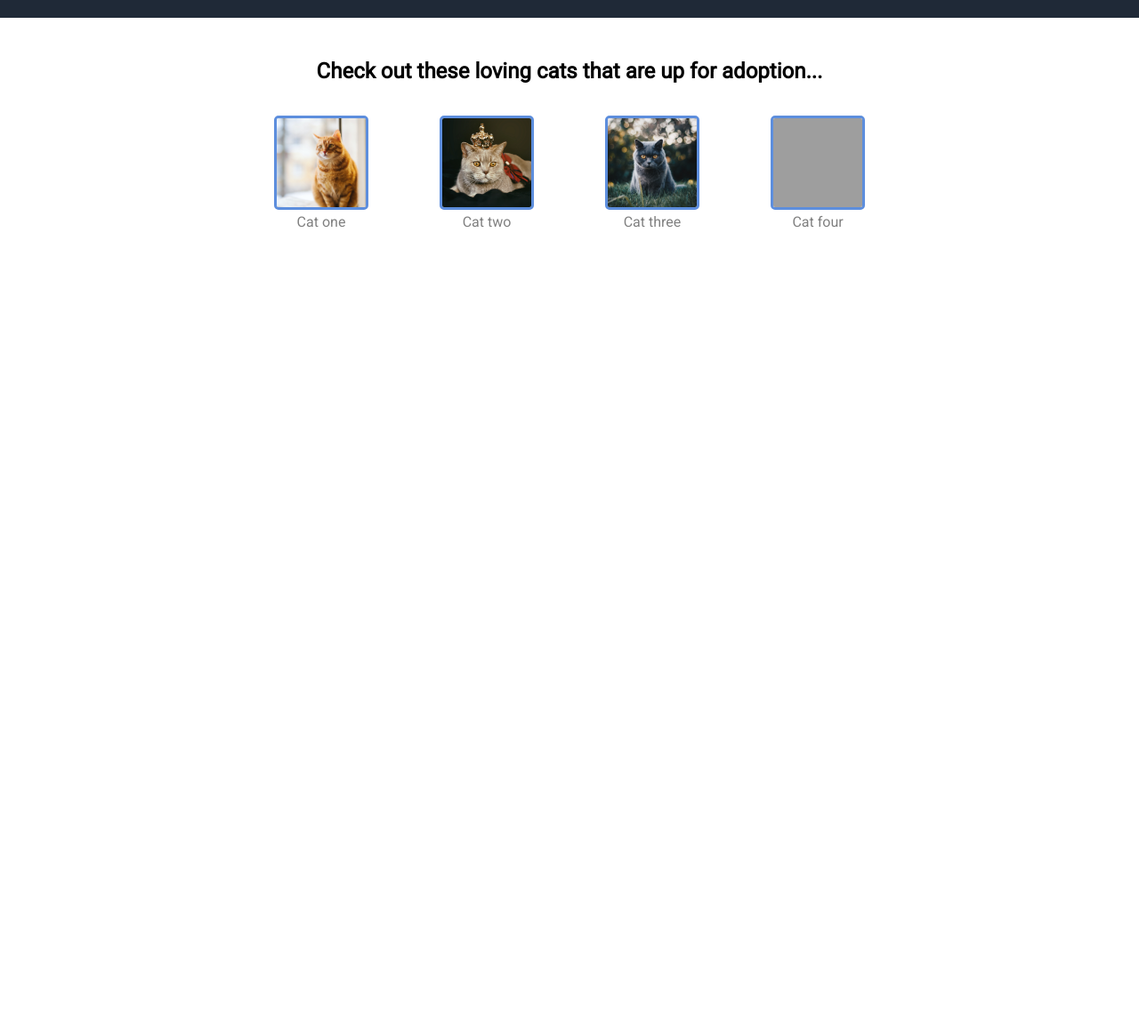
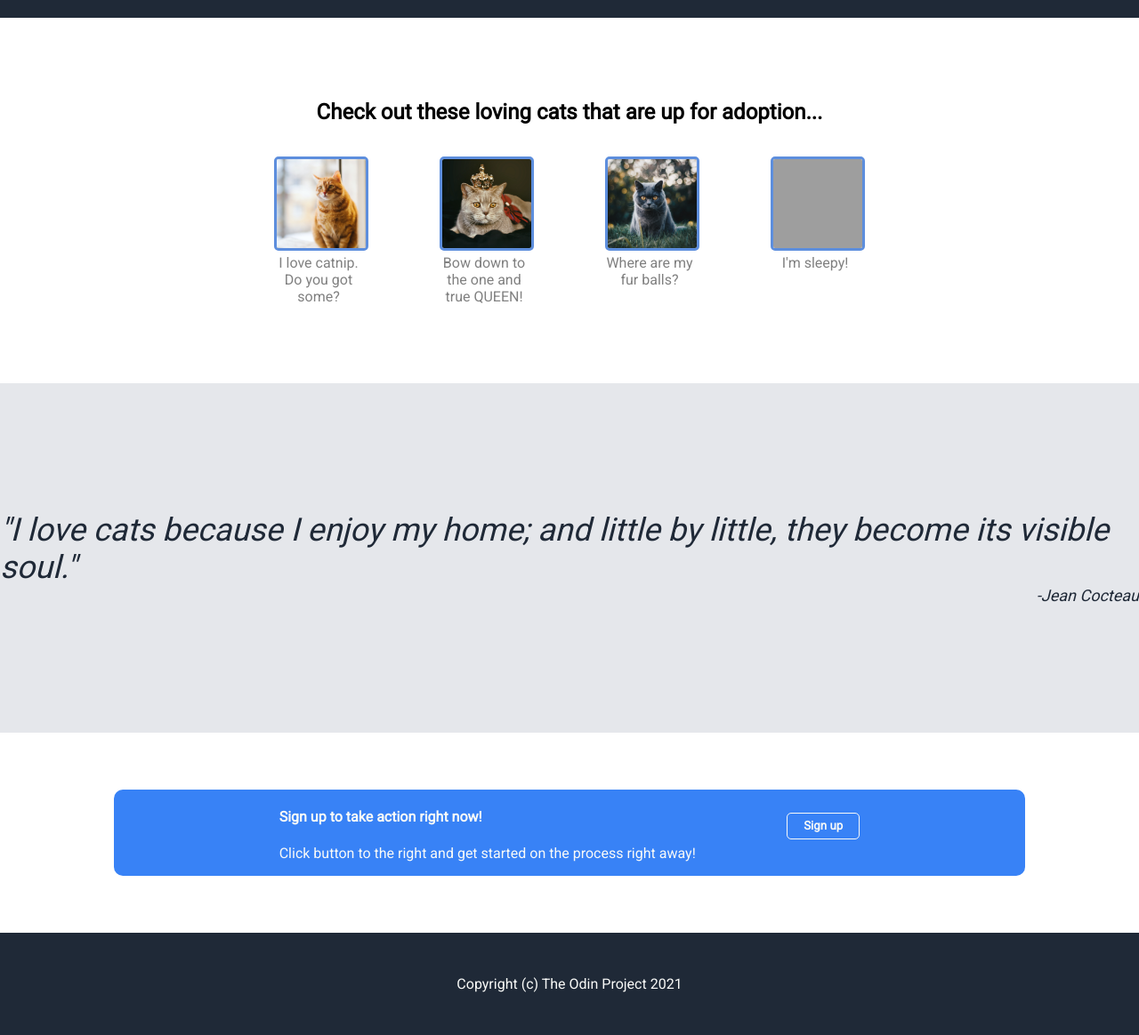
Before and after one commit to 1floki/landingpage, a plain HTML site: page index.html in a window 1280 px wide. Shown: the part 569-1733 px from the top of the page at 89% size. Before the commit the page ends 869 px from the top, so only its background shows below. Drawn offline with Linux system fonts and the light colour scheme; grey boxes are pictures that could not be loaded.

Commit message:
added final touches and completed the project

```diff
--- a/index.html
+++ b/index.html
@@ -47,24 +47,42 @@
             <figure>
                 <img src="img/2.jpg" alt="cat picture" class="catpic">
 
-                <figcaption>Cat one</figcaption>
+                <figcaption>I love catnip. Do you got some?</figcaption>
             </figure>
             <figure>
                 <img src="img/3.jpg" alt="cat picture" class="catpic">
-
-                <figcaption>Cat two</figcaption>
+                <figcaption>Bow down to the one and true QUEEN!</figcaption>
             </figure>
             <figure>
                 <img src="img/4.jpg" alt="cat picture" class="catpic">
-                <figcaption>Cat three</figcaption>
+                <figcaption>Where are my fur balls?</figcaption>
             </figure>
             <figure>
                 <img src="img/5.jpg" alt="cat picture" class="catpic">
-        <figcaption>Cat four</figcaption>
-        </figure>
-
+                <figcaption>I'm sleepy!</figcaption>
+            </figure>
         </div>
     </main>
+    <div id="quote">
+        <p>
+            "I love cats because I enjoy my home; and little by little, they become its visible soul."
+            <span>-Jean Cocteau</span>
+        </p>
+    </div>
+    <div id="anothercta">
+        <div id="ctachild">
+            <div id="ctatext">
+                <h4>Sign up to take action right now!</h4>
+                <p>Click button to the right and get started on the process right away!</p>
+            </div>
+            <div id="ctabutton">
+                <button id="bottomcta">Sign up</button>
+            </div>
+        </div>
+    </div>
+    <div id="copyright">
+        <p>Copyright (c) The Odin Project 2021</p>
+    </div>
 </body>
 
 </html>
--- a/style.css
+++ b/style.css
@@ -81,6 +81,9 @@ nav {
     #links {
         flex-direction: column;
     }
+    #ctachild {
+        flex-direction: column;
+    }
 }
 
 #headtext h1 {
@@ -116,8 +119,8 @@ main {
     flex-direction: column;
     justify-content: center;
     align-items: center;
-    padding-top: 2%;
-    padding-bottom: 2%;
+    padding-top: 4.5em;
+    padding-bottom: 4.5em;
 }
 
 figcaption {
@@ -126,6 +129,7 @@ figcaption {
     margin: 0;
     color: grey;
     opacity: 80;
+    max-width: 100px;
 }
 
 #catlist {
@@ -142,3 +146,66 @@ figcaption {
     border-color: #5d8edd;
 
 }
+
+#quote {
+    display: flex;
+    justify-content: center;
+    align-items: center;
+    background-color: #E5E7EB;
+    font-size: 36px;
+    font-style: italic;
+    font-weight: 100;
+    color: #1F2937;
+    padding-top: 3em;
+    padding-bottom: 3em;
+}
+#quote span{
+    font-size: 18px;
+    display: block;
+    text-align: right;
+}
+
+#anothercta {
+    display: flex;
+    justify-content: center;
+    align-items: center;
+    width: auto;
+}
+
+#ctachild {
+    background-color: #3882F6;
+    margin-top:5%;
+    margin-bottom: 5%;
+    border-radius: 10px;
+    width: 80%;
+    display: flex;
+    justify-content: center;
+    align-items: center;
+    gap: 10%;
+    color: #F9FAF8;
+}
+
+#bottomcta {
+    height: 30px;
+    width: auto;
+    background-color: #3882F6;
+    border: solid;
+    border-radius: 5px;
+    color: #F9FAF8;
+    font-weight: 600;
+    padding-left: 18px;
+    padding-right: 18px;
+    border-color: #F9FAF8;
+    border-width: 1px;
+    margin-bottom: 15px;
+}
+
+#copyright {
+    display: flex;
+    justify-content: center;
+    align-items: center;
+    color: #F9FAF8;
+    background-color: #1F2937;
+    padding-top: 2em;
+    padding-bottom: 2em;
+}
```
